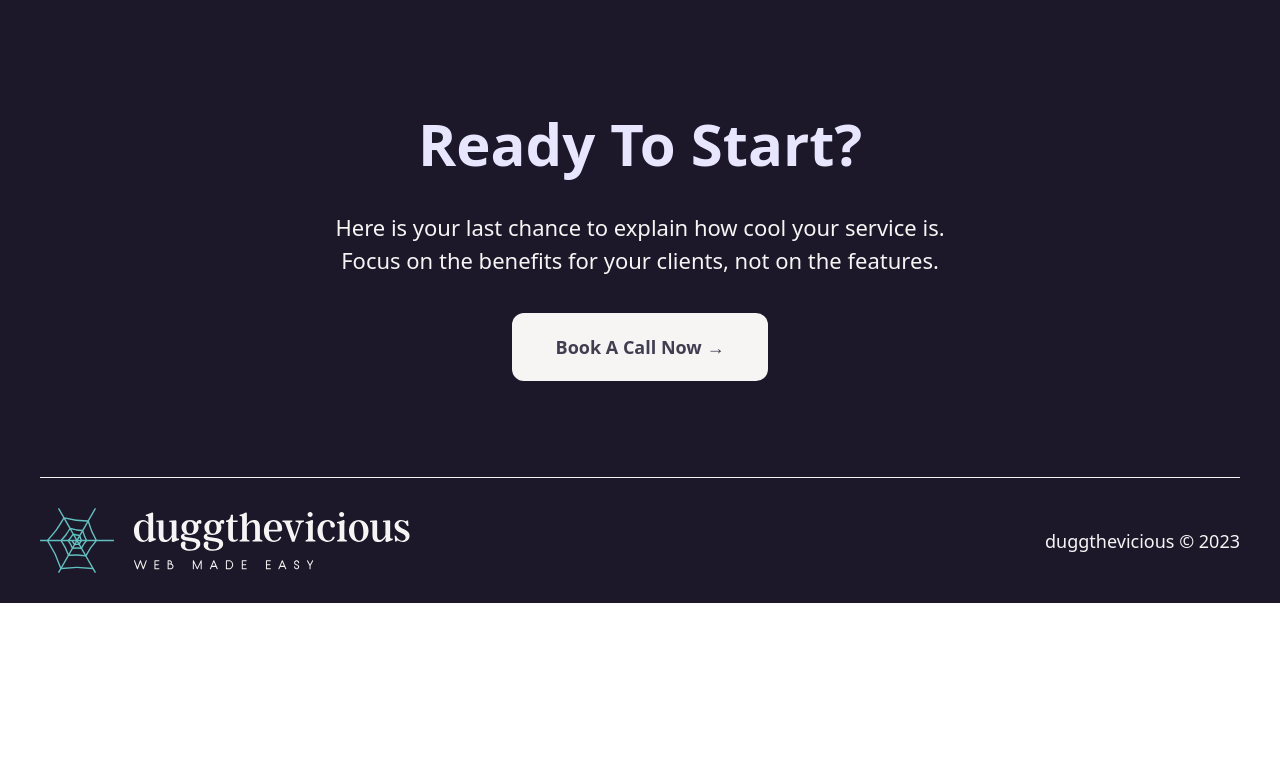
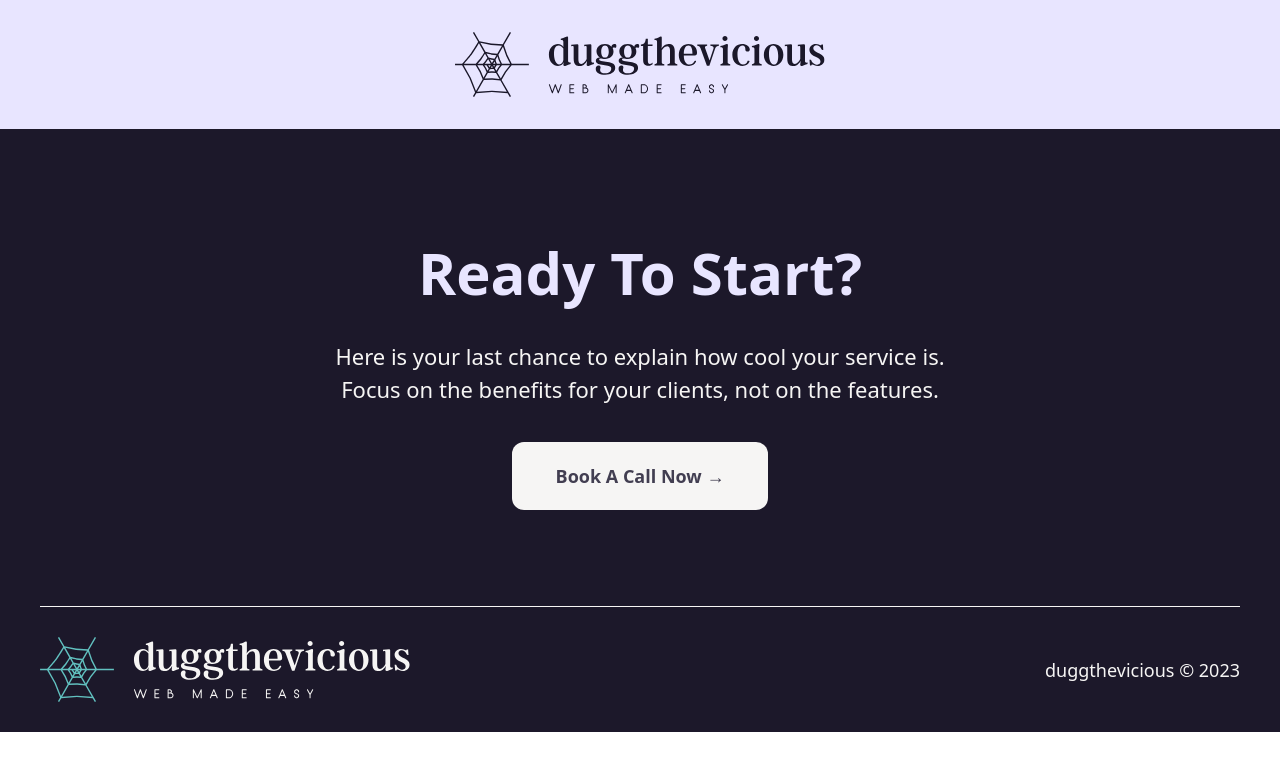
Before and after one commit to VividTruthKeeper/duggthevicious, a Next.js app: page / in a window 1280 px wide. Shown: the top 770 px of the page. Built offline with nearby package versions, Linux system fonts and the light colour scheme; a web font is replaced by a local one.

Commit message:
header done

```diff
--- a/app/page.tsx
+++ b/app/page.tsx
@@ -1,10 +1,12 @@
 import Final from "@/components/Final";
 import Footer from "@/components/Footer";
+import Header from "@/components/Header";
 
 export default function Home() {
   return (
     <main className="main">
       <h1 hidden>Aydogdy The Dugg</h1>
+      <Header />
       <Final />
       <Footer />
     </main>
--- /dev/null
+++ b/components/Header.tsx
@@ -0,0 +1,15 @@
+import React from "react";
+import Logo from "./Logo";
+import Container from "./Container";
+
+const Header = () => {
+  return (
+    <header className="header bg-LIGHTBLUE py-8">
+      <Container className="flex justify-center items-center">
+        <Logo />
+      </Container>
+    </header>
+  );
+};
+
+export default Header;
```
Also changed, not shown: public/logo-black.svg.
